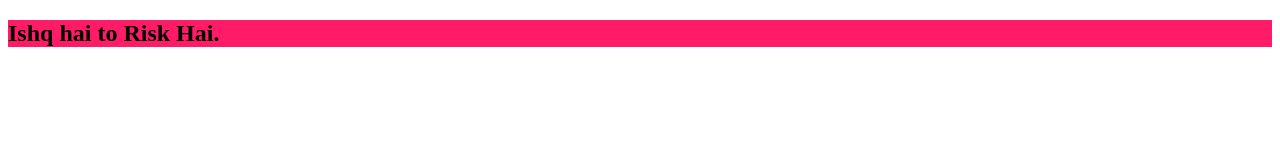
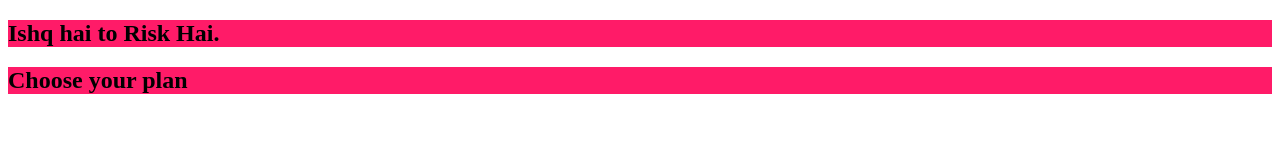
Before and after one commit to rudhrainfogain/CSS, a website: page Section2/index.html in a window 1280 px wide. Drawn offline with Linux system fonts and the light colour scheme.

Commit message:
Internal styles

```diff
--- a/Section2/index.html
+++ b/Section2/index.html
@@ -6,12 +6,20 @@
     <meta http-equiv="X-UA-Compatible" content="ie=edge">
     <title>Basics Of CSS</title>
     <link rel="shortcut icon" href="favicon.png">
+    <style>
+        section {
+            background: #ff1b68;
+        }
+    </style>
 </head>
 
 <body>
     <main>
-        <section style="background: #ff1b68;">
+        <section>
             <h1>Ishq hai to Risk Hai.</h1>
+        </section>
+        <section>
+            <h1>Choose your plan</h1>
         </section>
     </main>
 </body>
```
Also changed, not shown: 1 other file.
